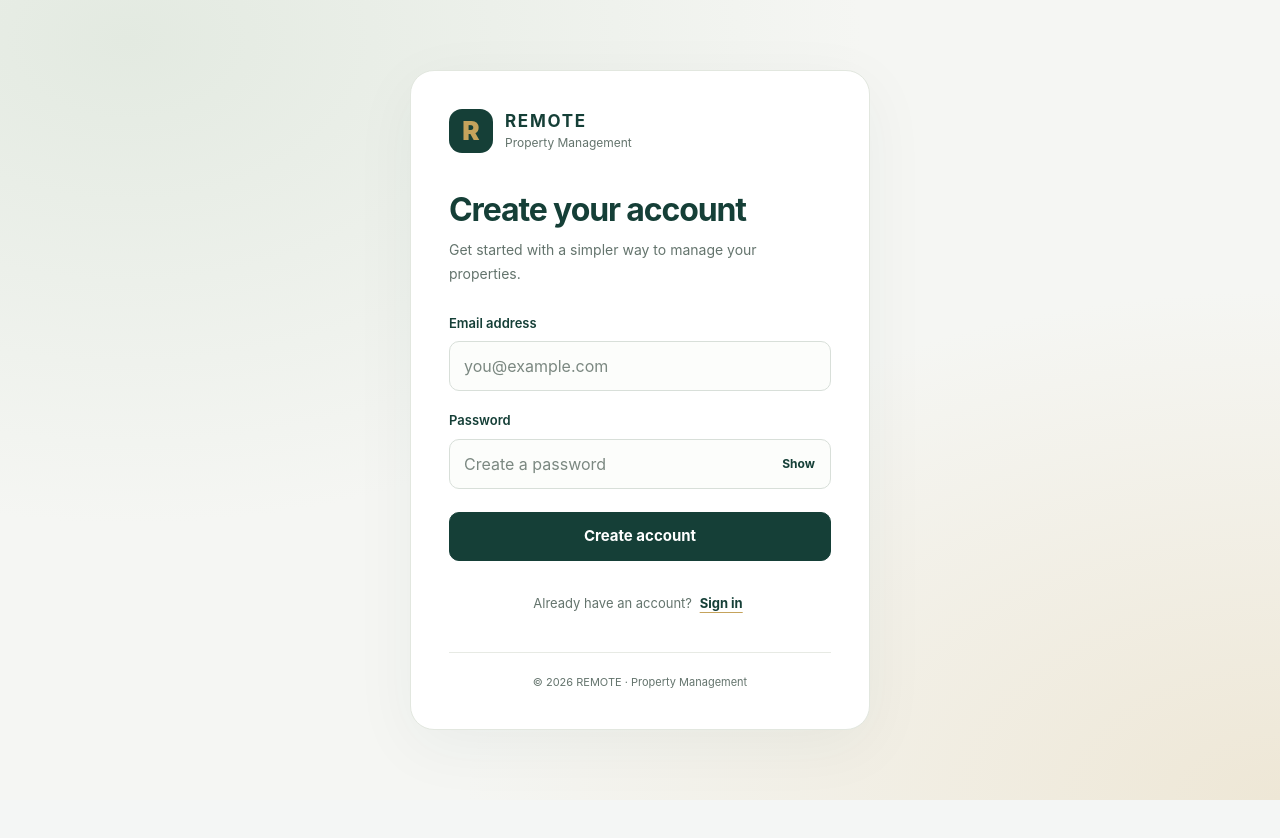
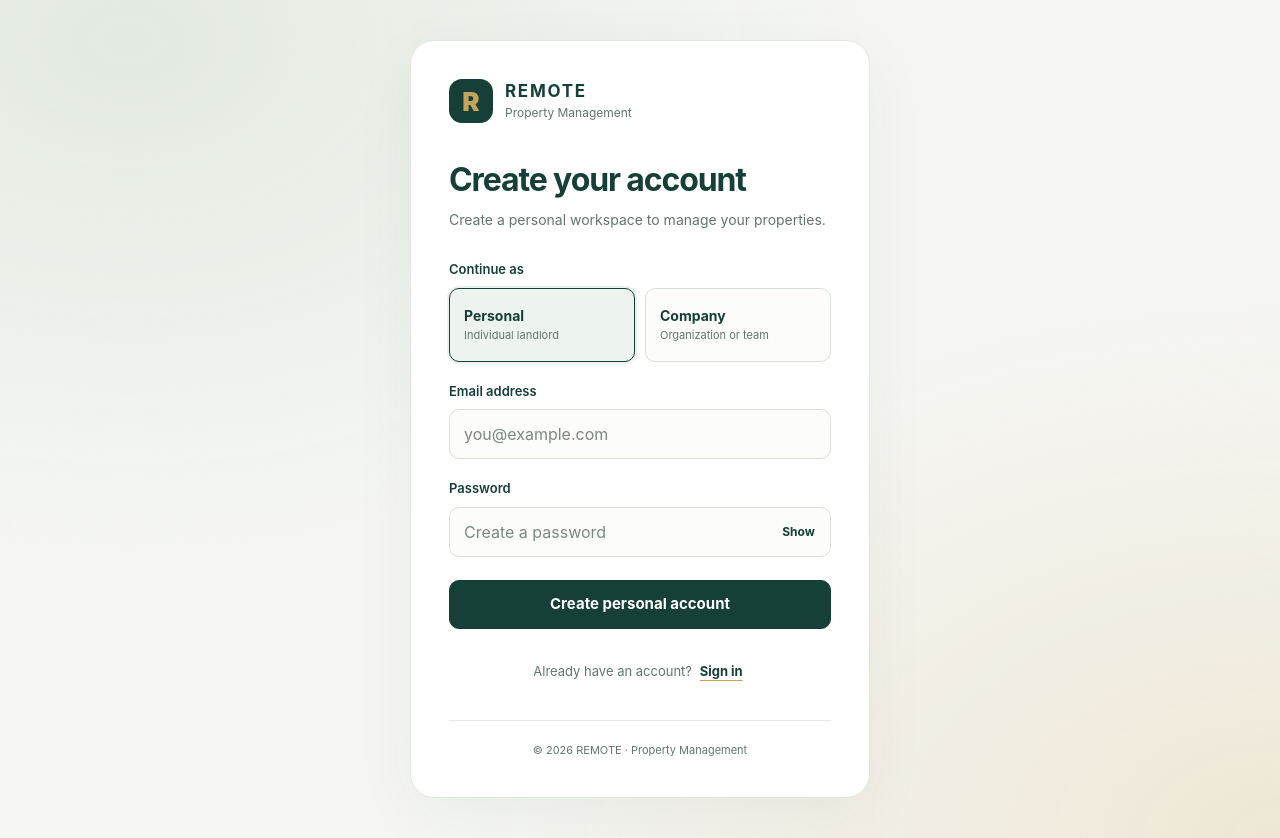
Before and after one commit to weyaulaiyke/Rent_App_Foundations.-, a React (Vite) app in the folder week-4-fullstack-ts/day-21-ts-react/client/: page /register in a window 1280 px wide. Before the commit the page ends 800 px from the top, so only its background shows below. Built offline with nearby package versions, Linux system fonts and the light colour scheme; no server answers.

Commit message:
Separate personal and company login flows

```diff
--- a/week-4-fullstack-ts/day-21-ts-react/client/src/pages/AuthPage.css
+++ b/week-4-fullstack-ts/day-21-ts-react/client/src/pages/AuthPage.css
@@ -313,3 +313,64 @@
     font-size: 26px;
     font-weight: 900;
 }
+
+.remote-auth-page .remote-auth-workspace {
+    min-width: 0;
+}
+
+.remote-auth-page .remote-auth-workspace-options {
+    display: grid;
+    grid-template-columns: repeat(2, minmax(0, 1fr));
+    gap: 10px;
+}
+
+.remote-auth-page .remote-auth-workspace-option {
+    display: flex;
+    flex-direction: column;
+    align-items: flex-start;
+    justify-content: center;
+    min-width: 0;
+    min-height: 74px;
+    margin: 0;
+    padding: 12px 14px;
+    background: #fcfdfb;
+    border: 1px solid #d8dfd9;
+    border-radius: 10px;
+    box-shadow: none;
+    color: var(--remote-auth-green);
+    font: inherit;
+    line-height: 1.4;
+    text-align: left;
+    cursor: pointer;
+    transition: background-color 150ms ease, border-color 150ms ease, box-shadow 150ms ease;
+}
+
+.remote-auth-page .remote-auth-workspace-option:hover:not(:disabled) {
+    border-color: #9aaba3;
+    background: #f5f8f5;
+}
+
+.remote-auth-page .remote-auth-workspace-option.active {
+    background: #edf4f0;
+    border-color: var(--remote-auth-green);
+    box-shadow: 0 0 0 2px #153f3714;
+}
+
+.remote-auth-page .remote-auth-workspace-option strong {
+    display: block;
+    font-size: 14px;
+    font-weight: 700;
+}
+
+.remote-auth-page .remote-auth-workspace-option small {
+    display: block;
+    margin-top: 3px;
+    color: var(--remote-auth-muted);
+    font-size: 11px;
+}
+
+@media (max-width: 360px) {
+    .remote-auth-page .remote-auth-workspace-options {
+        grid-template-columns: 1fr;
+    }
+}
--- a/week-4-fullstack-ts/day-21-ts-react/client/src/pages/AuthPage.tsx
+++ b/week-4-fullstack-ts/day-21-ts-react/client/src/pages/AuthPage.tsx
@@ -1,13 +1,56 @@
-import { useContext, useState, type FormEvent } from "react";
-import { Navigate, useLocation,useNavigate } from "react-router-dom";
-import AuthContext from "../context/AuthContext";
+import {
+    useContext,
+    useState,
+    type FormEvent
+} from "react";
+import { Navigate, useNavigate } from "react-router-dom";
+import AuthContext, {
+    type AuthUser,
+    type WorkspaceType
+} from "../context/AuthContext";
 import "./AuthPage.css";
-
 
 const API_URL =
     import.meta.env.VITE_API_URL || "http://localhost:3000";
 
 type Mode = "login" | "register";
+
+function isAuthUser(value: unknown): value is AuthUser {
+    if (typeof value !== "object" || value === null) {
+        return false;
+    }
+
+    const candidate = value as Record<string, unknown>;
+
+    return (
+        typeof candidate.id === "number" &&
+        typeof candidate.email === "string" &&
+        typeof candidate.organizationId === "number" &&
+        typeof candidate.organizationName === "string" &&
+        (
+            candidate.workspaceType === "PERSONAL" ||
+            candidate.workspaceType === "COMPANY"
+        ) &&
+        (
+            candidate.role === "OWNER" ||
+            candidate.role === "PROPERTY_MANAGER" ||
+            candidate.role === "STAFF"
+        )
+    );
+}
+
+function getApiError(value: unknown) {
+    if (
+        typeof value === "object" &&
+        value !== null &&
+        "error" in value &&
+        typeof value.error === "string"
+    ) {
+        return value.error;
+    }
+
+    return null;
+}
 
 function AuthPage({
     initialMode = "login"
@@ -17,11 +60,10 @@ function AuthPage({
     const auth = useContext(AuthContext);
     const navigate = useNavigate();
 
-    const location = useLocation();
-    const destination = typeof location.state?.from === "string"
-        ? location.state.from : "/";
-
     const [mode, setMode] = useState<Mode>(initialMode);
+    const [workspaceType, setWorkspaceType] =
+        useState<WorkspaceType>("PERSONAL");
+    const [companyName, setCompanyName] = useState("");
     const [email, setEmail] = useState("");
     const [password, setPassword] = useState("");
     const [showPassword, setShowPassword] = useState(false);
@@ -29,13 +71,32 @@ function AuthPage({
     const [error, setError] = useState("");
     const [notice, setNotice] = useState("");
 
-    if (!auth) throw new Error("AuthProvider missing");
+    if (!auth) {
+        throw new Error("AuthProvider missing");
+    }
 
     const { user, setUser, loading } = auth;
     const isRegister = mode === "register";
+    const isCompany = workspaceType === "COMPANY";
+
+    function selectWorkspaceType(nextType: WorkspaceType) {
+        if (busy) {
+            return;
+        }
+
+        setWorkspaceType(nextType);
+        setError("");
+        setNotice("");
+
+        if (nextType === "PERSONAL") {
+            setCompanyName("");
+        }
+    }
 
     function switchMode() {
-        if (busy) return;
+        if (busy) {
+            return;
+        }
 
         setMode(isRegister ? "login" : "register");
         setPassword("");
@@ -45,34 +106,59 @@ function AuthPage({
     }
 
     async function postAuth(path: string) {
+        const payload: Record<string, string> = {
+            email: email.trim(),
+            password: password,
+            workspaceType: workspaceType
+        };
+
+        if (
+            path === "/auth/register" &&
+            workspaceType === "COMPANY"
+        ) {
+            payload.companyName = companyName.trim();
+        }
+
         const response = await fetch(`${API_URL}${path}`, {
             method: "POST",
             headers: {
                 "Content-Type": "application/json"
             },
             credentials: "include",
-            body: JSON.stringify({
-                email: email.trim(),
-                password
-            })
+            body: JSON.stringify(payload)
         });
 
-        const result = await response.json().catch(() => null);
+        const result: unknown = await response
+            .json()
+            .catch(() => null);
 
         if (!response.ok) {
             throw new Error(
-                typeof result?.error === "string"
-                    ? result.error
-                    : `Request failed (${response.status}). Please try again.`
+                getApiError(result) ??
+                `Request failed (${response.status}). Please try again.`
             );
         }
 
         return result;
     }
 
-    async function handleSubmit(event: FormEvent<HTMLFormElement>) {
+    async function handleSubmit(
+        event: FormEvent<HTMLFormElement>
+    ) {
         event.preventDefault();
-        if (busy || loading) return;
+
+        if (busy || loading) {
+            return;
+        }
+
+        if (
+            isRegister &&
+            isCompany &&
+            !companyName.trim()
+        ) {
+            setError("Enter your company name.");
+            return;
+        }
 
         setBusy(true);
         setError("");
@@ -89,9 +175,10 @@ function AuthPage({
             const result = await postAuth("/auth/login");
 
             if (
-                !result?.user ||
-                typeof result.user.id !== "number" ||
-                typeof result.user.email !== "string"
+                typeof result !== "object" ||
+                result === null ||
+                !("user" in result) ||
+                !isAuthUser(result.user)
             ) {
                 throw new Error(
                     "Could not confirm your sign-in. Please try again."
@@ -99,7 +186,15 @@ function AuthPage({
             }
 
             setUser(result.user);
-            navigate(destination, { replace: true });
+
+            navigate(
+                result.user.workspaceType === "COMPANY"
+                    ? "/company"
+                    : "/",
+                {
+                    replace: true
+                }
+            );
         } catch (error: unknown) {
             if (accountCreated) {
                 setMode("login");
@@ -123,8 +218,34 @@ function AuthPage({
     }
 
     if (!loading && user) {
-        return <Navigate to={destination} replace />;
+        return (
+            <Navigate
+                to={
+                    user.workspaceType === "COMPANY"
+                        ? "/company"
+                        : "/"
+                }
+                replace
+            />
+        );
     }
+
+    const heading = isRegister
+        ? isCompany
+            ? "Create your company account"
+            : "Create your account"
+        : isCompany
+          ? "Company sign in"
+          : "Welcome back";
+
+    const introduction = isRegister
+        ? isCompany
+            ? "Create a company workspace for your property management team."
+            : "Create a personal workspace to manage your properties."
+        : isCompany
+          ? "Sign in to your company property management workspace."
+          : "Sign in to manage your personal properties and tenants.";
+
     return (
         <div className="remote-auth-page">
             <section
@@ -143,20 +264,22 @@ function AuthPage({
                         <span className="remote-auth-brand-name">
                             REMOTE
                         </span>
+
                         <span className="remote-auth-brand-caption">
                             Property Management
                         </span>
                     </div>
                 </div>
 
-                <h1 id="auth-heading" className="remote-auth-heading">
-                    {isRegister ? "Create your account" : "Welcome back"}
+                <h1
+                    id="auth-heading"
+                    className="remote-auth-heading"
+                >
+                    {heading}
                 </h1>
 
                 <p className="remote-auth-intro">
-                    {isRegister
-                        ? "Get started with a simpler way to manage your properties."
-                        : "Sign in to manage your properties, tenants and maintenance."}
+                    {introduction}
                 </p>
 
                 <form
@@ -164,6 +287,88 @@ function AuthPage({
                     onSubmit={handleSubmit}
                     aria-busy={busy}
                 >
+                    <div className="remote-auth-workspace">
+                        <span
+                            id="workspace-type-label"
+                            className="remote-auth-label"
+                        >
+                            Continue as
+                        </span>
+
+                        <div
+                            className="remote-auth-workspace-options"
+                            role="group"
+                            aria-labelledby="workspace-type-label"
+                        >
+                            <button
+                                type="button"
+                                className={
+                                    workspaceType === "PERSONAL"
+                                        ? "remote-auth-workspace-option active"
+                                        : "remote-auth-workspace-option"
+                                }
+                                aria-pressed={
+                                    workspaceType === "PERSONAL"
+                                }
+                                onClick={() =>
+                                    selectWorkspaceType("PERSONAL")
+                                }
+                                disabled={busy}
+                            >
+                                <strong>Personal</strong>
+                                <small>Individual landlord</small>
+                            </button>
+
+                            <button
+                                type="button"
+                                className={
+                                    workspaceType === "COMPANY"
+                                        ? "remote-auth-workspace-option active"
+                                        : "remote-auth-workspace-option"
+                                }
+                                aria-pressed={
+                                    workspaceType === "COMPANY"
+                                }
+                                onClick={() =>
+                                    selectWorkspaceType("COMPANY")
+                                }
+                                disabled={busy}
+                            >
+                                <strong>Company</strong>
+                                <small>Organization or team</small>
+                            </button>
+                        </div>
+                    </div>
+
+                    {isRegister && isCompany && (
+                        <div className="remote-auth-field">
+                            <label
+                                className="remote-auth-label"
+                                htmlFor="auth-company-name"
+                            >
+                                Company name
+                            </label>
+
+                            <input
+                                className="remote-auth-input"
+                                id="auth-company-name"
+                                name="companyName"
+                                type="text"
+                                autoComplete="organization"
+                                placeholder="Enter your company name"
+                                value={companyName}
+                                onChange={(event) =>
+                                    setCompanyName(
+                                        event.target.value
+                                    )
+                                }
+                                disabled={busy}
+                                maxLength={120}
+                                required
+                            />
+                        </div>
+                    )}
+
                     <div className="remote-auth-field">
                         <label
                             className="remote-auth-label"
@@ -182,8 +387,11 @@ function AuthPage({
                             spellCheck={false}
                             placeholder="you@example.com"
                             value={email}
-                            onChange={(event) => setEmail(event.target.value)}
+                            onChange={(event) =>
+                                setEmail(event.target.value)
+                            }
                             disabled={busy}
+                            maxLength={254}
                             required
                         />
                     </div>
@@ -201,7 +409,11 @@ function AuthPage({
                                 className="remote-auth-input"
                                 id="auth-password"
                                 name="password"
-                                type={showPassword ? "text" : "password"}
+                                type={
+                                    showPassword
+                                        ? "text"
+                                        : "password"
+                                }
                                 autoComplete={
                                     isRegister
                                         ? "new-password"
@@ -214,9 +426,12 @@ function AuthPage({
                                 }
                                 value={password}
                                 onChange={(event) =>
-                                    setPassword(event.target.value)
+                                    setPassword(
+                                        event.target.value
+                                    )
                                 }
                                 disabled={busy}
+                                maxLength={72}
                                 required
                             />
 
@@ -230,7 +445,9 @@ function AuthPage({
                                 }
                                 aria-controls="auth-password"
                                 aria-pressed={showPassword}
-                                onClick={() => setShowPassword(!showPassword)}
+                                onClick={() =>
+                                    setShowPassword(!showPassword)
+                                }
                                 disabled={busy || loading}
                             >
                                 {showPassword ? "Hide" : "Show"}
@@ -239,13 +456,19 @@ function AuthPage({
                     </div>
 
                     {notice && (
-                        <p className="remote-auth-notice" role="status">
+                        <p
+                            className="remote-auth-notice"
+                            role="status"
+                        >
                             {notice}
                         </p>
                     )}
 
                     {error && (
-                        <p className="remote-auth-error" role="alert">
+                        <p
+                            className="remote-auth-error"
+                            role="alert"
+                        >
                             {error}
                         </p>
                     )}
@@ -260,8 +483,12 @@ function AuthPage({
                                 ? "Creating account…"
                                 : "Signing in…"
                             : isRegister
-                              ? "Create account"
-                              : "Sign in"}
+                              ? isCompany
+                                  ? "Create company account"
+                                  : "Create personal account"
+                              : isCompany
+                                ? "Sign in to company"
+                                : "Sign in"}
                     </button>
                 </form>
 
@@ -280,7 +507,8 @@ function AuthPage({
                 </p>
 
                 <footer className="remote-auth-footer">
-                    © {new Date().getFullYear()} REMOTE · Property Management
+                    © {new Date().getFullYear()} REMOTE · Property
+                    Management
                 </footer>
             </section>
         </div>
```
